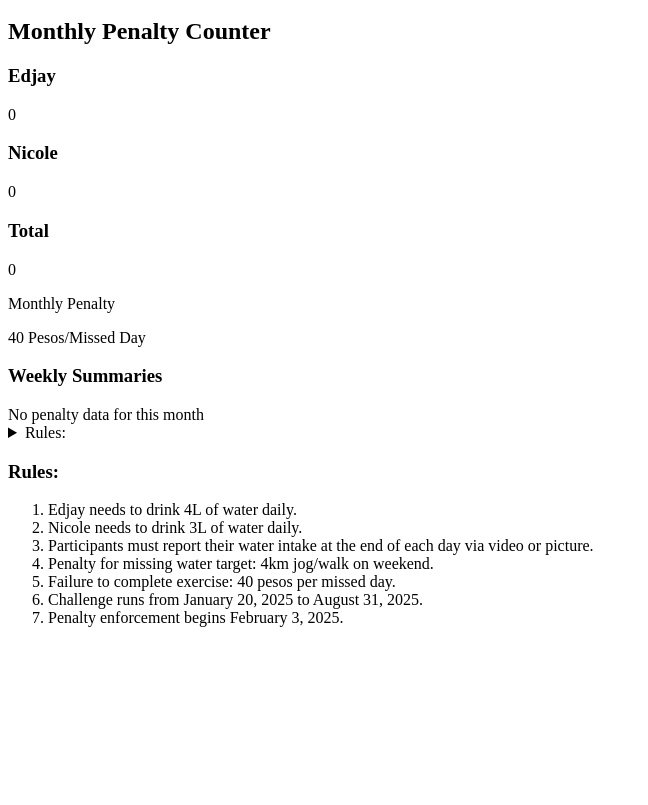
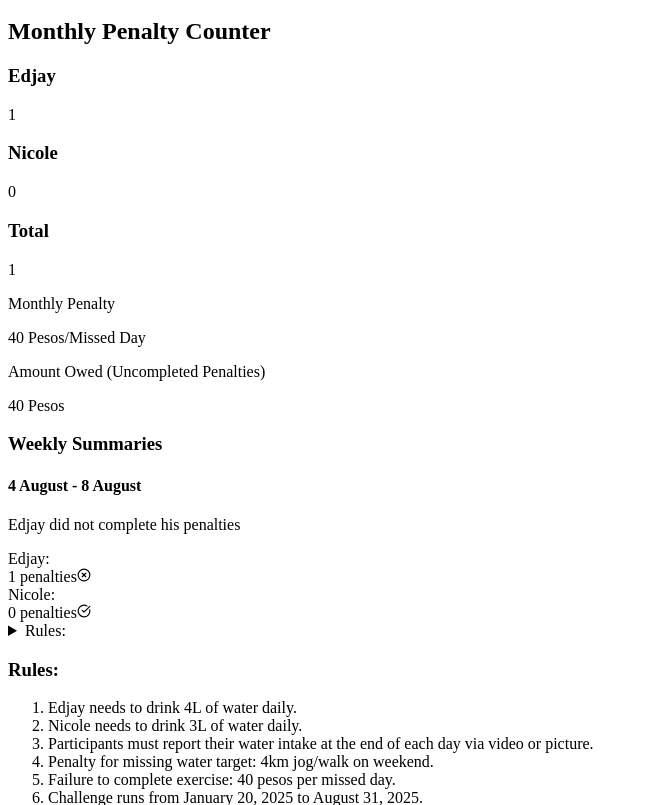
Before and after one commit to edge405/Hydration-Challenge-Calendar-Tracker, a React (Vite) app: page / in a window 1280 px wide. Shown: the part 1995-2800 px from the top of the page, without its empty margins (0-648 px from the left). Before the commit the page ends 2638 px from the top, so only its background shows below. Built offline with nearby package versions, Linux system fonts and the light colour scheme; the HTML template or start-up script is replaced by a standard one.

Commit message:
august 4 - 8

```diff
--- a/src/App.jsx
+++ b/src/App.jsx
@@ -549,6 +549,18 @@ const App = () => {
         nicole: false,
       },
       description: "Neither completed their penalties",
+    },
+    "week-2025-08-04": {
+      // Aug 4-8
+      penalties: {
+        edjay: ["2025-08-04"],
+        nicole: [],
+      },
+      compliance: {
+        edjay: false,
+        nicole: true,
+      },
+      description: "Edjay did not complete his penalties",
     },
   };
 
```
